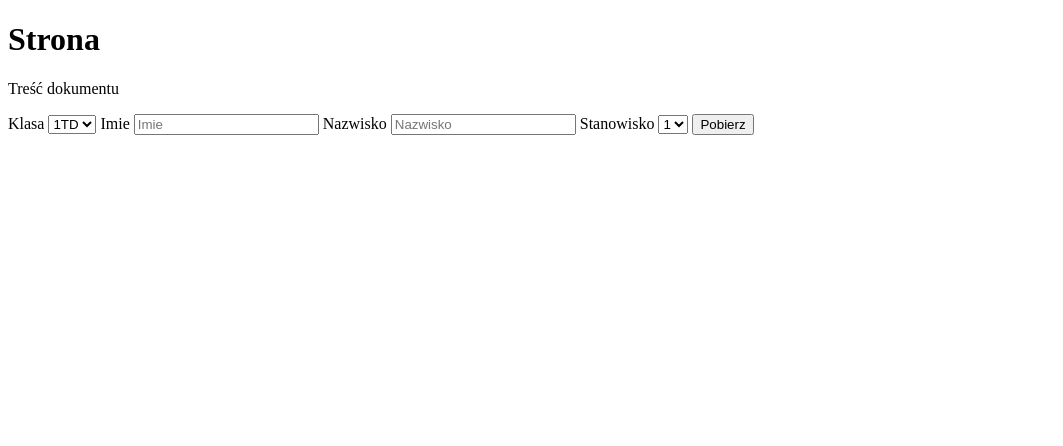
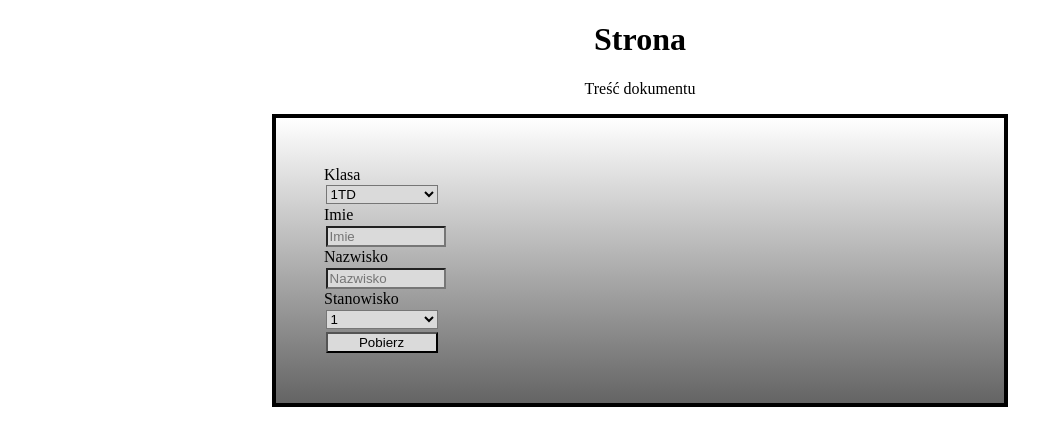
Before and after one commit to 6Piotrek6/Taii, a plain HTML site: page index.html in a window 1280 px wide. Shown: the whole page, without its empty margins (0-1063 px from the left). Drawn offline with Linux system fonts and the light colour scheme.

Commit message:
Add files via upload

```diff
--- a/index.html
+++ b/index.html
@@ -4,6 +4,32 @@
 	<meta charset="utf-8">
 	<meta name="viewport" content="width=device-width, initial-scale=1">
 	<title>Formularz</title>
+	<style>
+		h1, p{
+			text-align: center;
+		}
+		form{
+			display:flex;
+			flex-direction: column;
+			width: 50%;
+			margin: auto;
+			border: 4px black solid;
+			padding: 3rem;
+			background-image: linear-gradient(rgb(255,255,255), rgb(100,100,100));
+		}
+		form select, form input, form button{
+			width: 7rem;
+			margin: .1rem;
+			background-color: rgb(218, 218, 218);
+		}
+		button:hover,select:hover{
+			background-color: white;
+		}
+		label{
+			/*background-image: radial-gradient(rgb(0,0,0), rgb(150,150,150));*/
+			width: 7rem;
+		}
+	</style>
 </head>
 <body>
 
```
